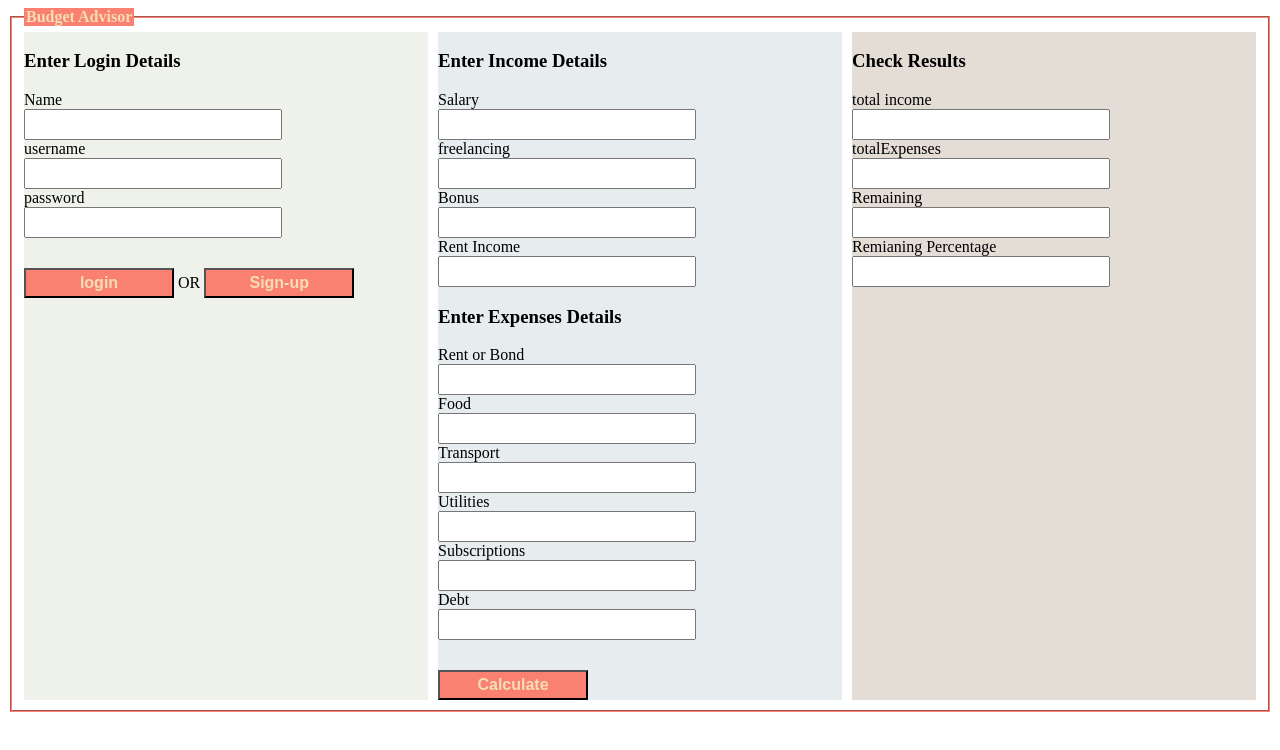
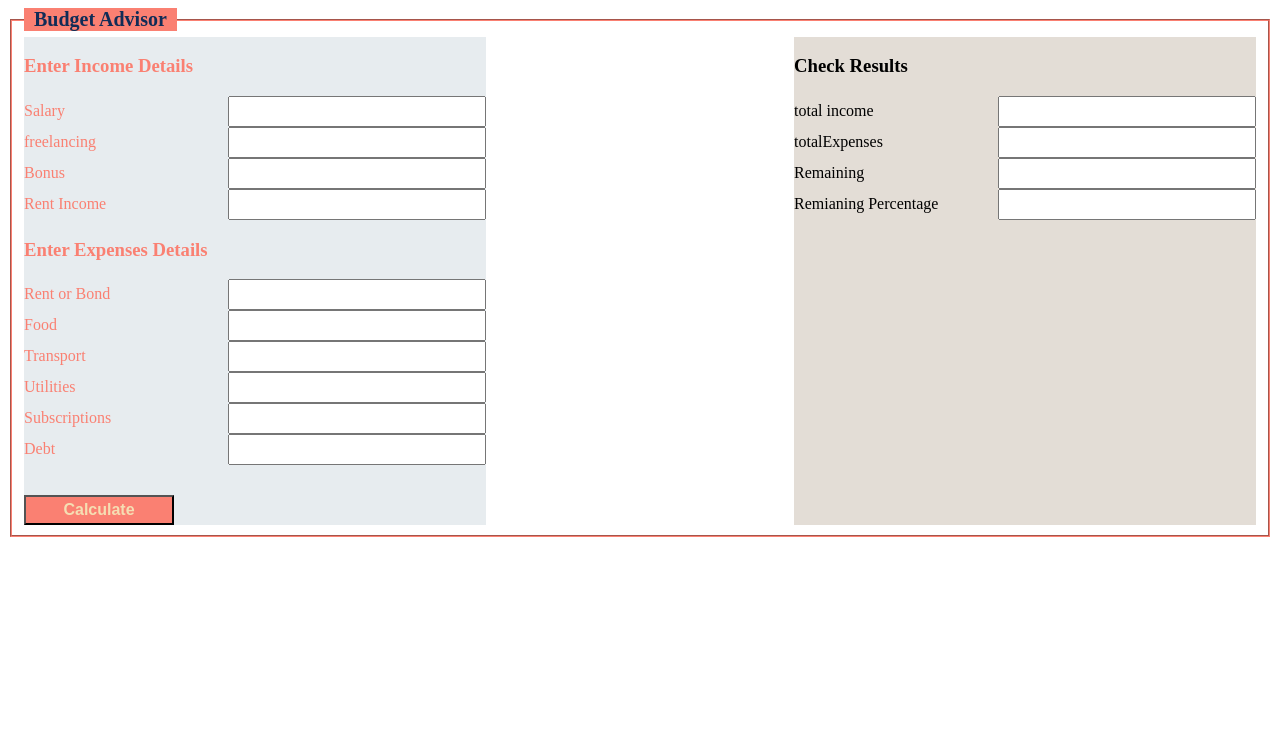
Before and after one commit to mfabaphila/practice, a plain HTML site: page index.html in a window 1280 px wide. Drawn offline with Linux system fonts and the light colour scheme.

Commit message:
Removed login

```diff
--- a/index.html
+++ b/index.html
@@ -14,26 +14,6 @@
       <legend>Budget Advisor</legend>
 
       <div class="form">
-        <div class="login-items">
-          <h3>Enter Login Details</h3>
-          <div class="login-items">
-            <label>Name</label>
-            <input id="name" type="name" />
-          </div>
-
-          <div class="login-items">
-            <label>username</label>
-            <input id="username" type="name" />
-          </div>
-
-          <div class="login-items">
-            <label>password</label>
-            <input id="password" type="password" />
-          </div>
-          <button id="loginBtn">login</button> OR
-          <button id="signBtn">Sign-up</button>
-        </div>
-
         <div class="income-items">
           <h3>Enter Income Details</h3>
           <div class="income-items">
--- a/style.css
+++ b/style.css
@@ -21,6 +21,7 @@ input {
 
 .income-items {
   background-color: #e7ecef;
+  color: salmon;
 }
 .results-items {
   background-color: #e3ddd6;
@@ -56,3 +57,9 @@ legend {
   height: 4px;
   border: 10px;
 }
+legend {
+  font-size: 20px;
+  font-weight: bold;
+  color: #102c57;
+  padding: 0 10px;
+}
```
